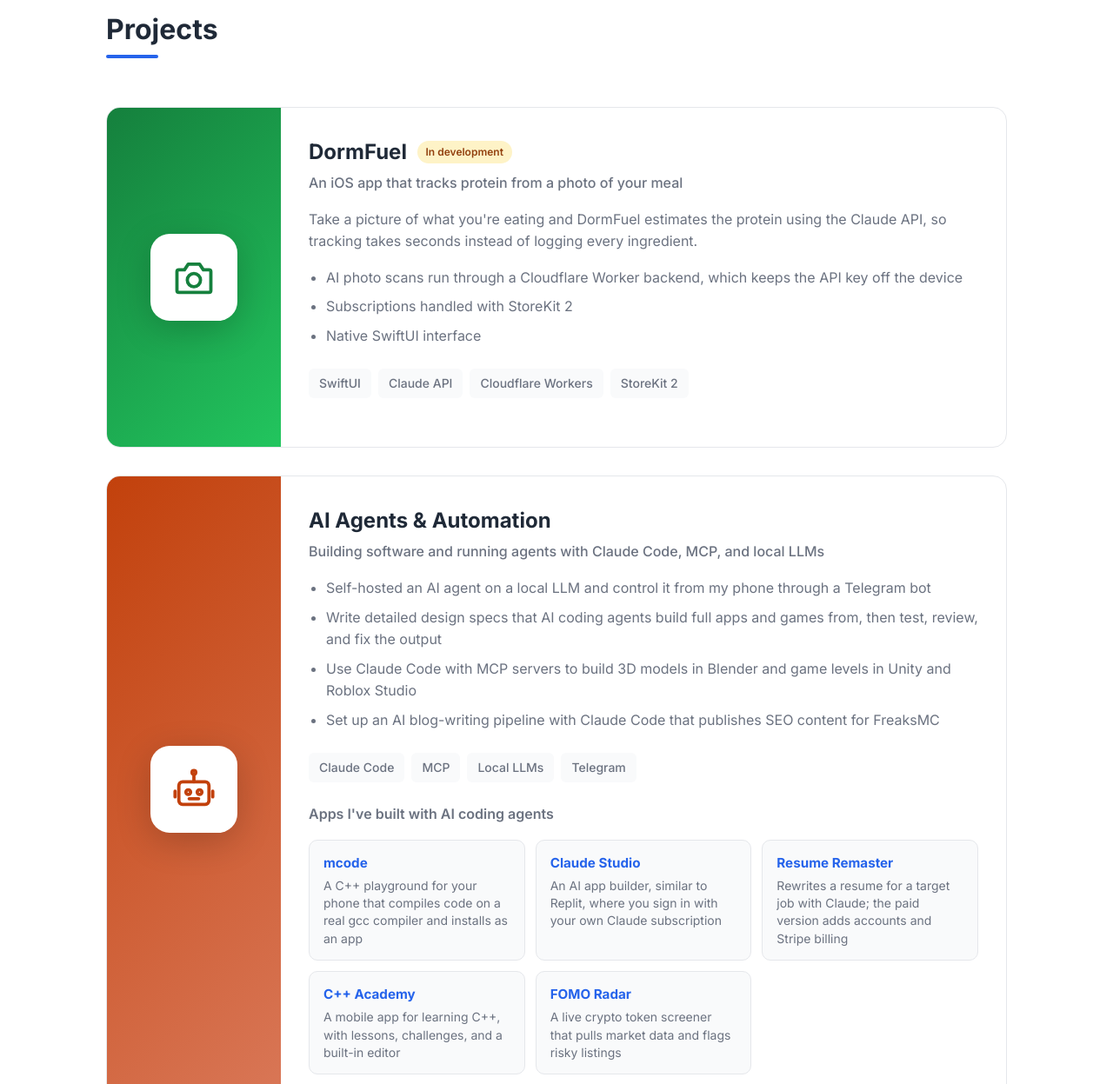
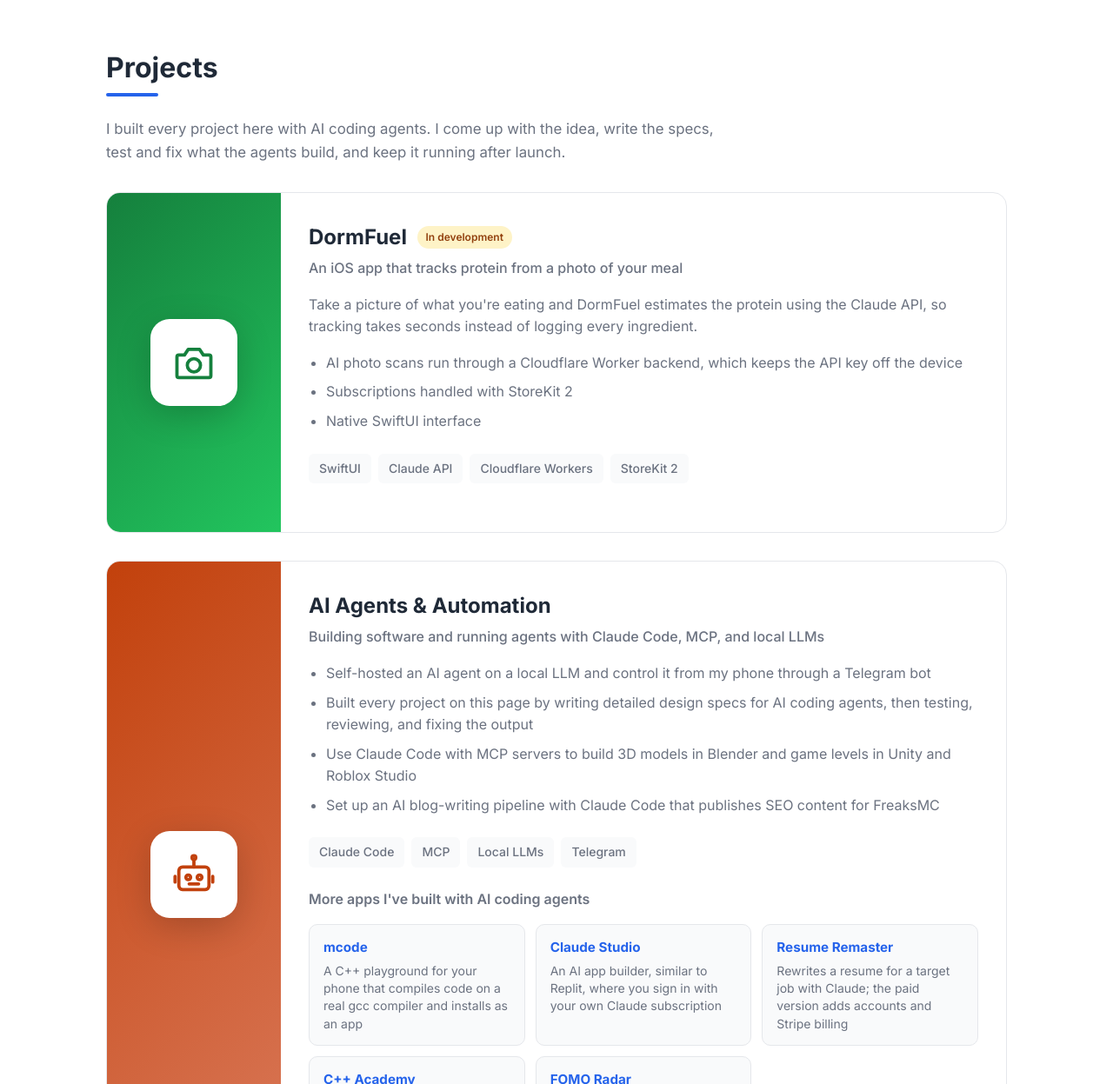
Before and after one commit to samcarrara415/samswebsite, a plain HTML site: page index.html in a window 1280 px wide. Shown: the part 1440-2687 px from the top of the page at 87% size. Drawn offline with Linux system fonts and the light colour scheme.

Commit message:
Say that all projects are built with AI coding agents
Co-Authored-By: Claude Opus 5.5 <noreply@anthropic.com>
Claude-Session: https://claude.ai/code/session_01R4CDRPZhJEB5S1jt1xVBAd

```diff
--- a/index.html
+++ b/index.html
@@ -29,7 +29,7 @@
             <div class="hero-content">
                 <h1>Hi, I'm Sam Carrara</h1>
                 <p class="subtitle">Computer Science Student at Kent State University</p>
-                <p class="tagline">I build AI-powered apps, ship iOS apps to the App Store, and run a game server hosting business</p>
+                <p class="tagline">I build and ship real products with AI coding agents: iOS apps, a hosting business, and published games</p>
                 <a href="#projects" class="cta-button">View My Work</a>
             </div>
         </section>
@@ -38,13 +38,15 @@
             <h2>About Me</h2>
             <div class="about-content">
                 <p>I'm a Computer Science student at Kent State University (B.S. expected May 2028, minor in Computer Engineering). I like taking ideas all the way to launch, and most of what I build has real users or paying customers.</p>
-                <p>Right now I'm focused on AI. I'm building DormFuel, an iOS app that uses the Claude API to estimate protein from a photo of your meal. I also build apps and games with AI coding agents: I write the design specs, then test, review, and fix what the agents build. Outside of AI, I run FreaksMC, a game server hosting business, and my iOS app NeedlePointer has 335+ active users on the App Store.</p>
+                <p>I build everything with AI coding agents, mostly Claude Code. I write the design specs, then test, review, and fix what the agents build until it's ready to ship. That's how I built NeedlePointer, which has 335+ active users on the App Store; FreaksMC, my paid game server hosting business; and three published Roblox games.</p>
+                <p>Right now I'm building DormFuel, an iOS app that uses the Claude API to estimate protein from a photo of your meal.</p>
                 <p class="coursework"><strong>Relevant coursework:</strong> Data Structures, Computer Organization, Discrete Structures, Calculus II</p>
             </div>
         </section>
 
         <section id="projects">
             <h2>Projects</h2>
+            <p class="section-intro">I built every project here with AI coding agents. I come up with the idea, write the specs, test and fix what the agents build, and keep it running after launch.</p>
             <div class="projects-grid">
 
                 <div class="project-card">
@@ -85,7 +87,7 @@
                         <p class="project-tagline">Building software and running agents with Claude Code, MCP, and local LLMs</p>
                         <ul class="project-features">
                             <li>Self-hosted an AI agent on a local LLM and control it from my phone through a Telegram bot</li>
-                            <li>Write detailed design specs that AI coding agents build full apps and games from, then test, review, and fix the output</li>
+                            <li>Built every project on this page by writing detailed design specs for AI coding agents, then testing, reviewing, and fixing the output</li>
                             <li>Use Claude Code with MCP servers to build 3D models in Blender and game levels in Unity and Roblox Studio</li>
                             <li>Set up an AI blog-writing pipeline with Claude Code that publishes SEO content for FreaksMC</li>
                         </ul>
@@ -95,7 +97,7 @@
                             <span>Local LLMs</span>
                             <span>Telegram</span>
                         </div>
-                        <p class="subhead">Apps I've built with AI coding agents</p>
+                        <p class="subhead">More apps I've built with AI coding agents</p>
                         <div class="agent-grid">
                             <a class="agent-item" href="https://samcarrara415.github.io/Sams-repo/claude-studio-web/" target="_blank">
                                 <strong>mcode</strong>
--- a/style.css
+++ b/style.css
@@ -599,3 +599,10 @@ footer {
         min-height: 130px;
     }
 }
+
+.section-intro {
+    max-width: 720px;
+    color: var(--text-light);
+    font-size: 1.05rem;
+    margin-bottom: 0.5rem;
+}
```
